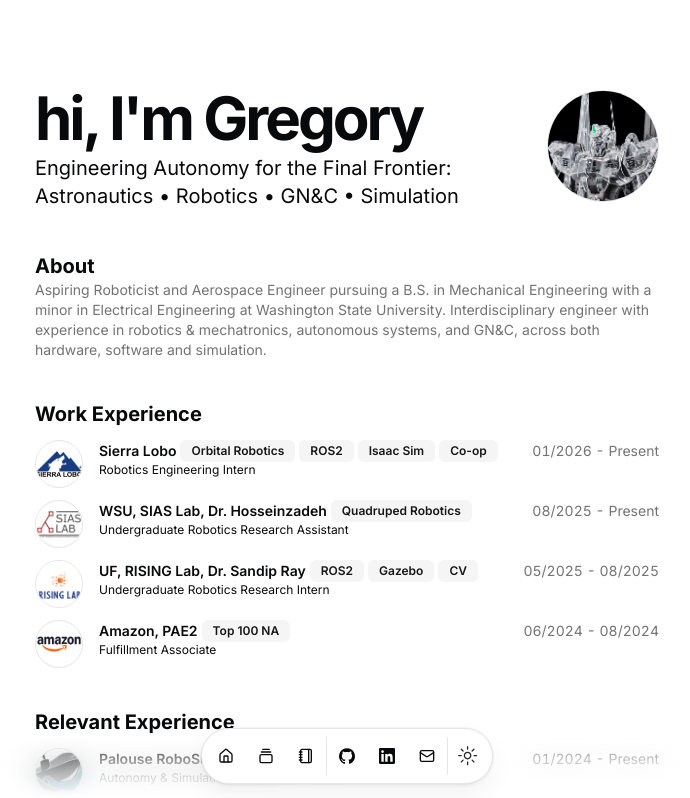
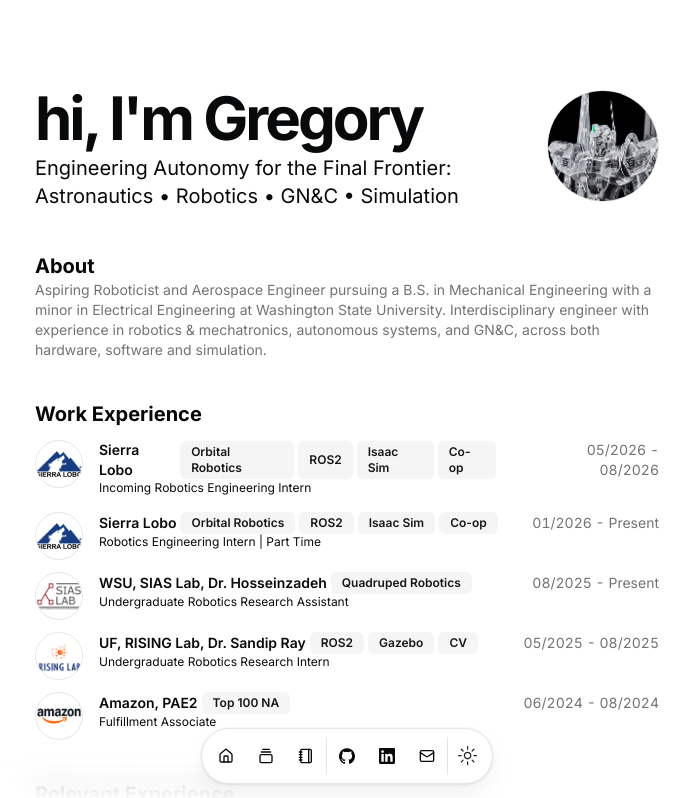
Before and after one commit to sangregoriokimpo/personalwebsite, a Next.js app: page / in a window 1280 px wide. Shown: the top 798 px of the page, without its empty margins (293-983 px from the left). Built offline with nearby package versions, Linux system fonts and the light colour scheme.

Commit message:
feat: added incoming internship

```diff
--- a/src/data/resume.tsx
+++ b/src/data/resume.tsx
@@ -73,7 +73,19 @@ export const DATA = {
       href: "https://sierralobo.com/",
       badges: ["Orbital Robotics","ROS2","Isaac Sim", "Co-op"],
       location: "Milan, OH",
-      title: "Robotics Engineering Intern",
+      title: "Incoming Robotics Engineering Intern",
+      logoUrl: "/sierralobo.png",
+      start: "05/2026",
+      end: "08/2026",
+      description:
+        "Incoming Summer 2026 Co-op Intern in Orbital Robotics, focused on simulation and autonomy development using ROS and Isaac Sim.",
+    },
+    {
+      company: "Sierra Lobo",
+      href: "https://sierralobo.com/",
+      badges: ["Orbital Robotics","ROS2","Isaac Sim", "Co-op"],
+      location: "Milan, OH",
+      title: "Robotics Engineering Intern | Part Time",
       logoUrl: "/sierralobo.png",
       start: "01/2026",
       end: "Present",
```
